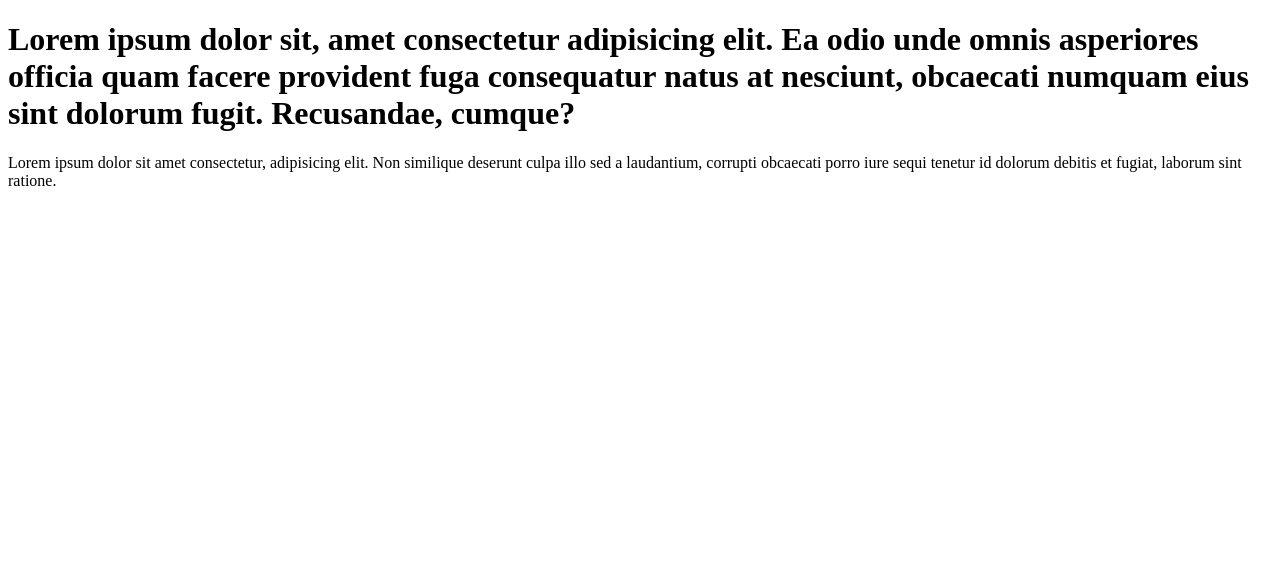
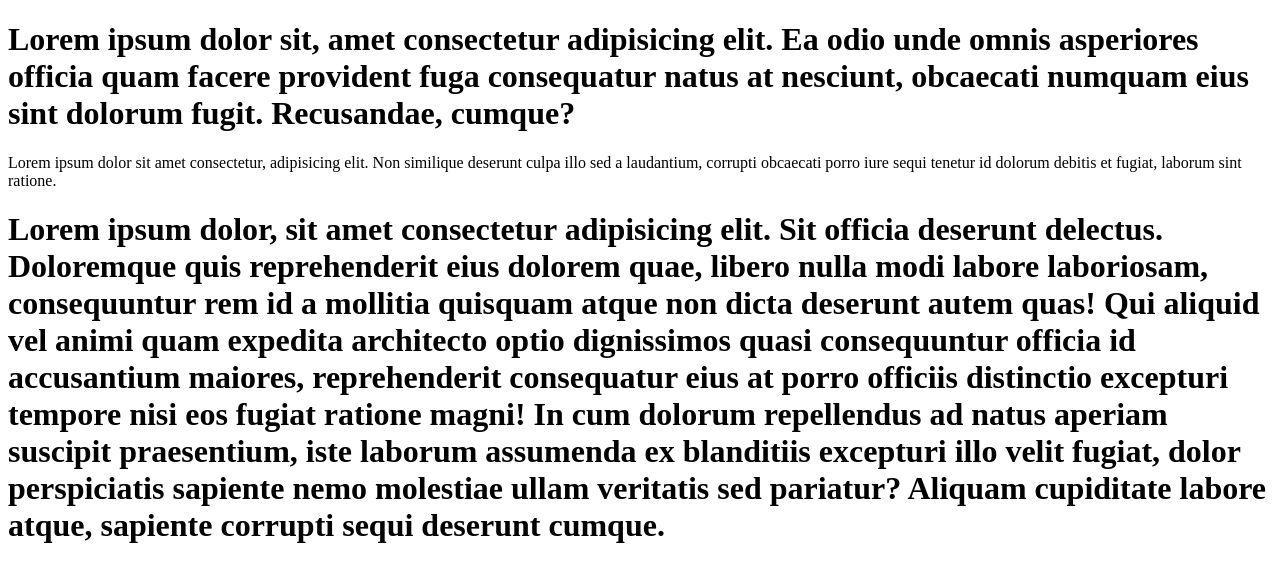
Before and after one commit to umarali-web-dev/lab-hub, a plain HTML site: page index.html in a window 1280 px wide. Drawn offline with Linux system fonts and the light colour scheme.

Commit message:
add footer

```diff
--- a/index.html
+++ b/index.html
@@ -13,6 +13,15 @@
     provident fuga consequatur natus at nesciunt, obcaecati numquam eius sint dolorum fugit. Recusandae, cumque?</h1>
   <p>Lorem ipsum dolor sit amet consectetur, adipisicing elit. Non similique deserunt culpa illo sed a laudantium,
     corrupti obcaecati porro iure sequi tenetur id dolorum debitis et fugiat, laborum sint ratione.</p>
+  <footer>
+    <h1>Lorem ipsum dolor, sit amet consectetur adipisicing elit. Sit officia deserunt delectus. Doloremque quis
+      reprehenderit eius dolorem quae, libero nulla modi labore laboriosam, consequuntur rem id a mollitia quisquam
+      atque non dicta deserunt autem quas! Qui aliquid vel animi quam expedita architecto optio dignissimos quasi
+      consequuntur officia id accusantium maiores, reprehenderit consequatur eius at porro officiis distinctio excepturi
+      tempore nisi eos fugiat ratione magni! In cum dolorum repellendus ad natus aperiam suscipit praesentium, iste
+      laborum assumenda ex blanditiis excepturi illo velit fugiat, dolor perspiciatis sapiente nemo molestiae ullam
+      veritatis sed pariatur? Aliquam cupiditate labore atque, sapiente corrupti sequi deserunt cumque.</h1>
+  </footer>
 </body>
 
 </html>
```
